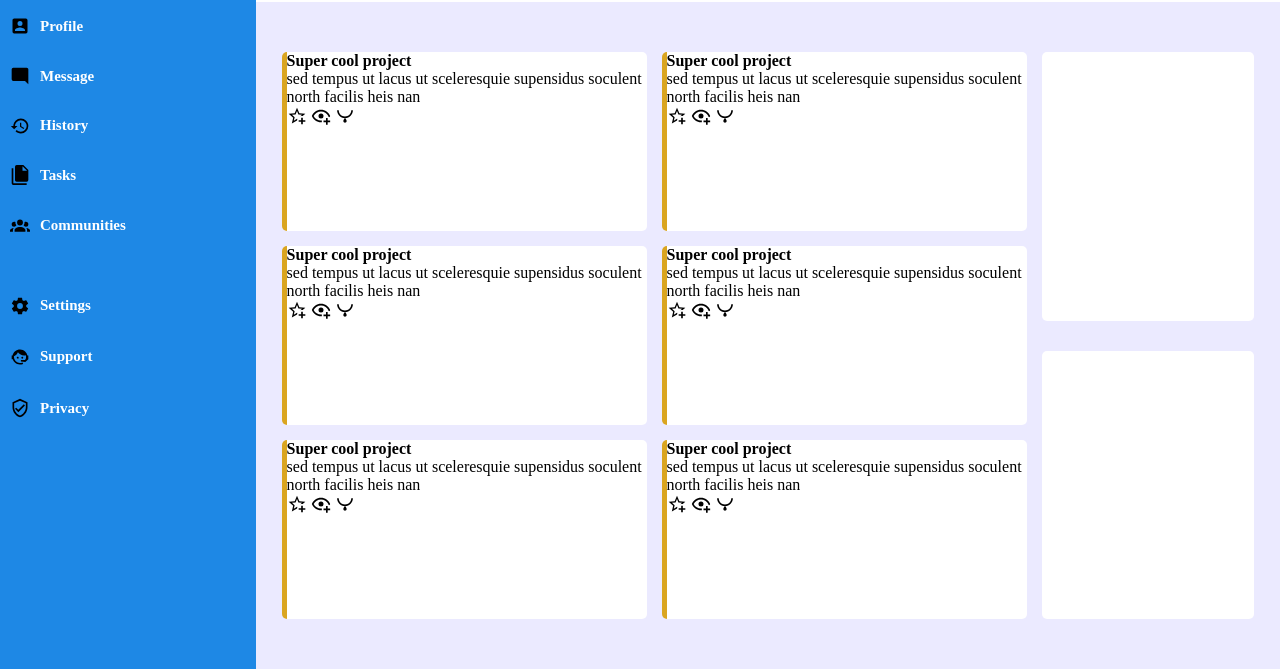
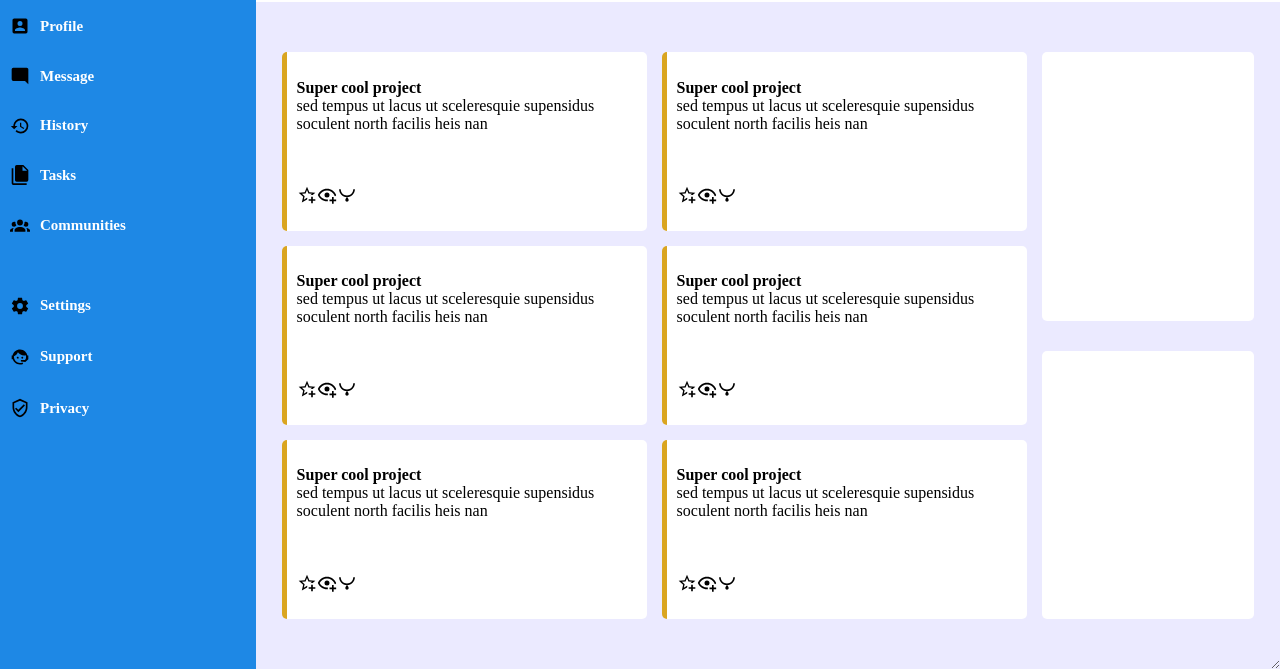
Before and after one commit to Sorbari2016/dashboard, a plain HTML site: page index.html in a window 1280 px wide. Shown: the part 131-800 px from the top of the page. Drawn offline with Linux system fonts and the light colour scheme.

Commit message:
Adjusting the content of the cards

```diff
--- a/style.css
+++ b/style.css
@@ -19,8 +19,8 @@ html {
     grid-template-columns: minmax(15%, 1fr) minmax(60%, 4fr);
     grid-template-rows: 1fr 5fr;
     background-color: grey;
-    /* resize: both;
-    overflow:scroll; */
+    resize: both;
+    overflow:scroll;
     box-sizing: border-box;
 }
 
@@ -152,6 +152,7 @@ button {
     height: 70%;
     display: grid;
     grid-template-rows:1fr 6fr 3fr;
+    grid-template-columns: repeat(autofit, minmax(250px, 1fr));
     row-gap: 40px;
     font-size: 15px;
 }
@@ -258,4 +259,16 @@ img {
 
 .card {
     border-left: 5px solid goldenrod;
+    display: grid;
+    align-items: center;
+
 }
+
+.card-text,
+.card-icons{
+    padding-left: 10px;
+}
+
+.card-icons{
+    display: flex;
+}
```
